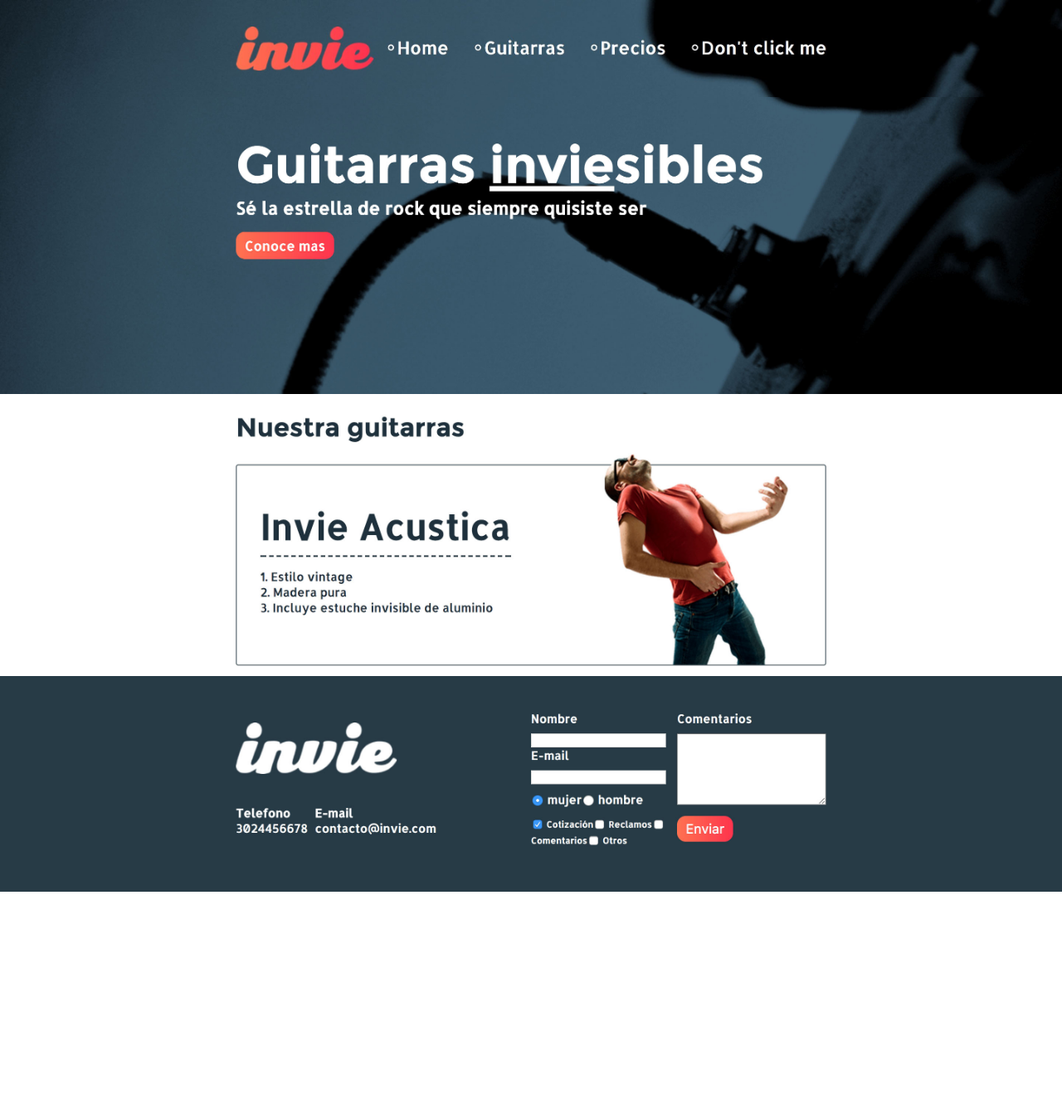
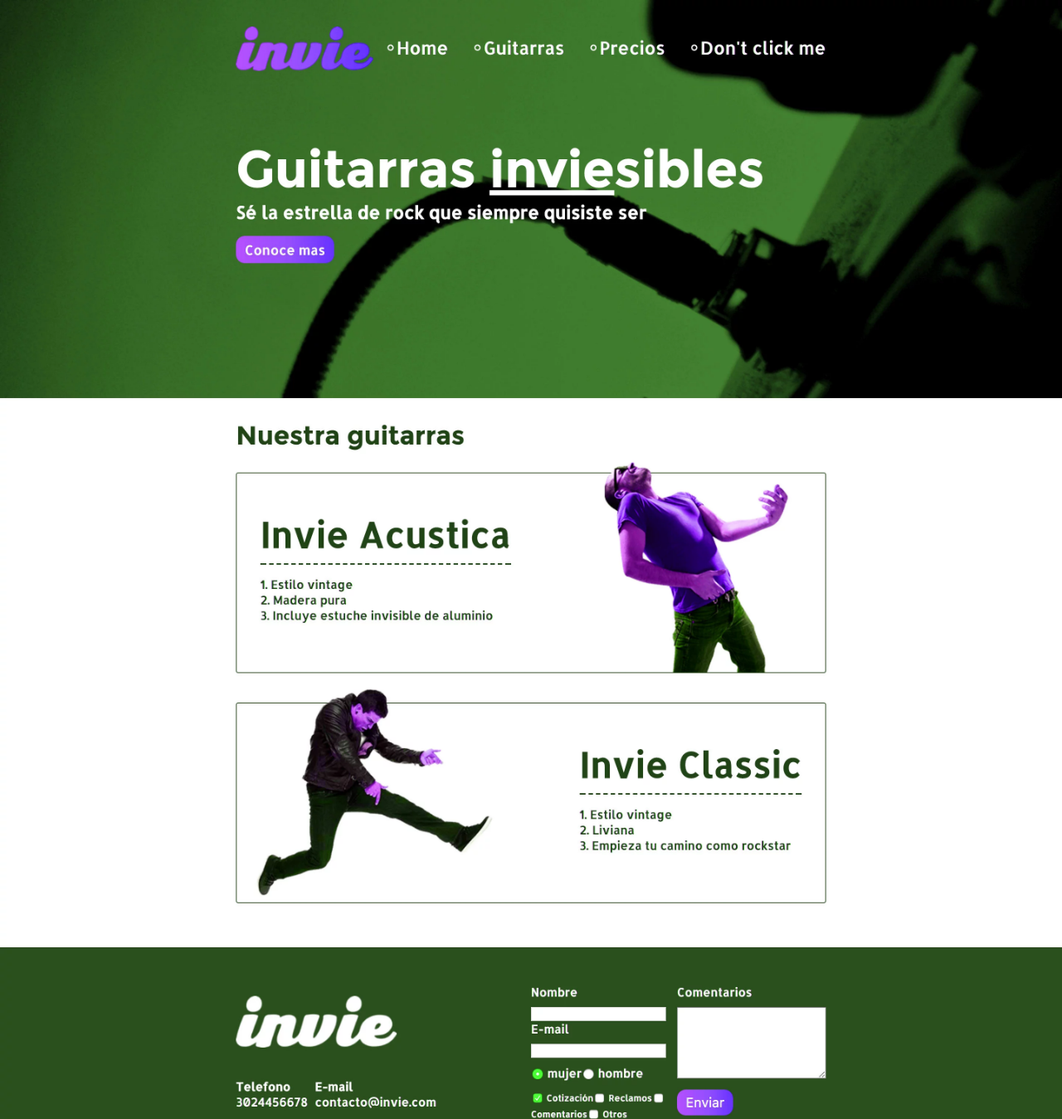
Before and after one commit to luis-epico/invie-GitHub, a plain HTML site: page index.html in a window 1280 px wide. Shown: the whole page at 83% size. Before the commit the page ends 1075 px from the top, so only its background shows below. Drawn offline with Linux system fonts and the light colour scheme.

Commit message:
nueva version de envie -verde

```diff
--- a/index.html
+++ b/index.html
@@ -12,9 +12,6 @@
     </style>
   </head>
   <body>
-    <img src="envie_header.jpg" alt="">
-    <img src="envie_hero.jpg" alt="">
-    <img src="envie_acustica.jpg" alt="">
-    <img src="envie_clasica.jpg" alt="">
-    <img src="envie_footer.jpg" alt="">
+
+    <img src="nueva-version.webp" alt="">
   </html>
```
Also changed, not shown: nueva-version.webp (added).
